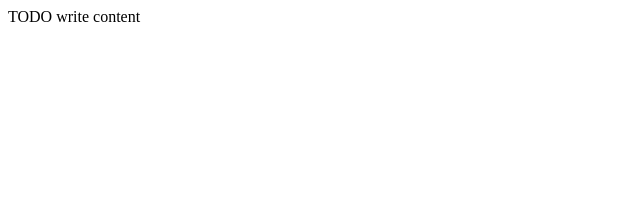
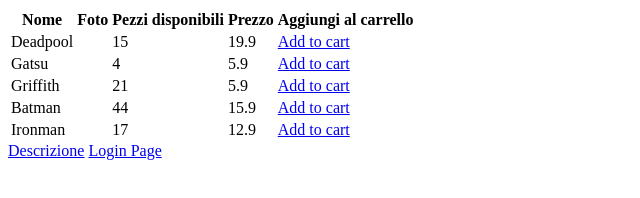
Before and after one commit to Mauro2195/AMM_GruppoB, a plain HTML site: page AmmM1/web/M1/cliente.html in a window 1280 px wide. Shown: the whole page, without its empty margins (0-640 px from the left). Drawn offline with Linux system fonts and the light colour scheme.

Commit message:
Task 1-2-3-4

```diff
--- a/AmmM1/web/M1/cliente.html
+++ b/AmmM1/web/M1/cliente.html
@@ -6,11 +6,61 @@ and open the template in the editor.
 -->
 <html>
     <head>
-        <title>TODO supply a title</title>
+        <title>Cliente</title>
         <meta charset="UTF-8">
         <meta name="viewport" content="width=device-width, initial-scale=1.0">
+        <meta name="author" content="Mauro Cuccu">
+        <meta name="description" content="Acquisto prodotti">
     </head>
     <body>
-        <div>TODO write content</div>
+        <table>
+            <tr>
+                <th>Nome</th>
+                <th>Foto</th>
+                <th>Pezzi disponibili</th>
+                <th>Prezzo</th>
+                <th>Aggiungi al carrello</th>
+            </tr>
+            <tr>
+                <td>Deadpool</td>
+                <td></td>
+                <td>15</td>
+                <td>19.9</td>
+                <td><a href='cliente.html'>Add to cart</a></td>
+            </tr>
+            <tr>
+                <td>Gatsu</td>
+                <td></td>
+                <td>4</td>
+                <td>5.9</td>
+                <td><a href='cliente.html'>Add to cart</a></td>
+            </tr>
+            <tr>
+                <td>Griffith</td>
+                <td></td>
+                <td>21</td>
+                <td>5.9</td>
+                <td><a href='cliente.html'>Add to cart</a></td>
+            </tr>
+            <tr>
+                <td>Batman</td>
+                <td></td>
+                <td>44</td>
+                <td>15.9</td>
+                <td><a href='cliente.html'>Add to cart</a></td>
+            </tr>
+            <tr>
+                <td>Ironman</td>
+                <td></td>
+                <td>17</td>
+                <td>12.9</td>
+                <td><a href='cliente.html'>Add to cart</a></td>
+            </tr>
+        </table>
+
+        <div>
+            <a href='descrizione.html'>Descrizione</a>
+            <a href='login.html'>Login Page</a>
+        </div>
     </body>
 </html>
```
Also changed, not shown: AmmM1/web/M1/descrizione.html (+7 -1 lines), AmmM1/web/M1/login.html (+21 -2 lines).
